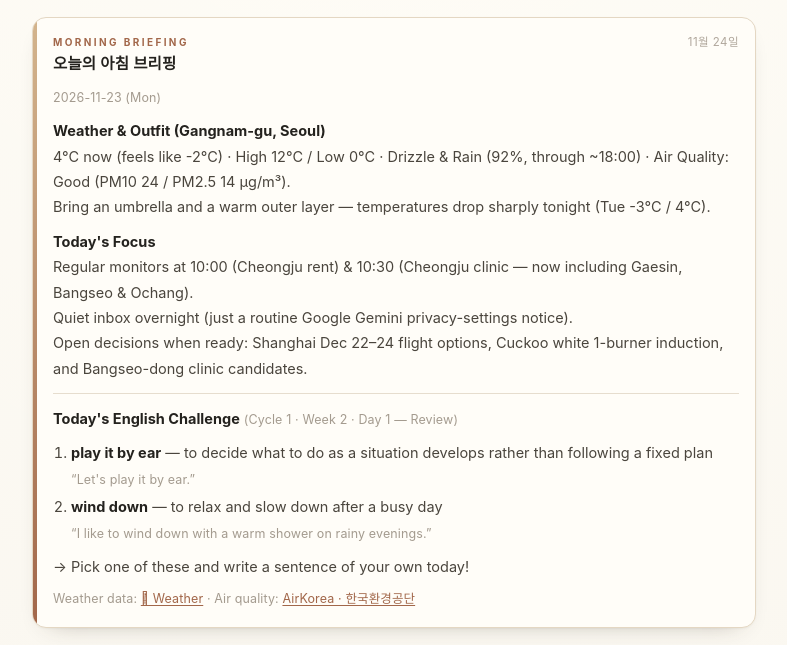
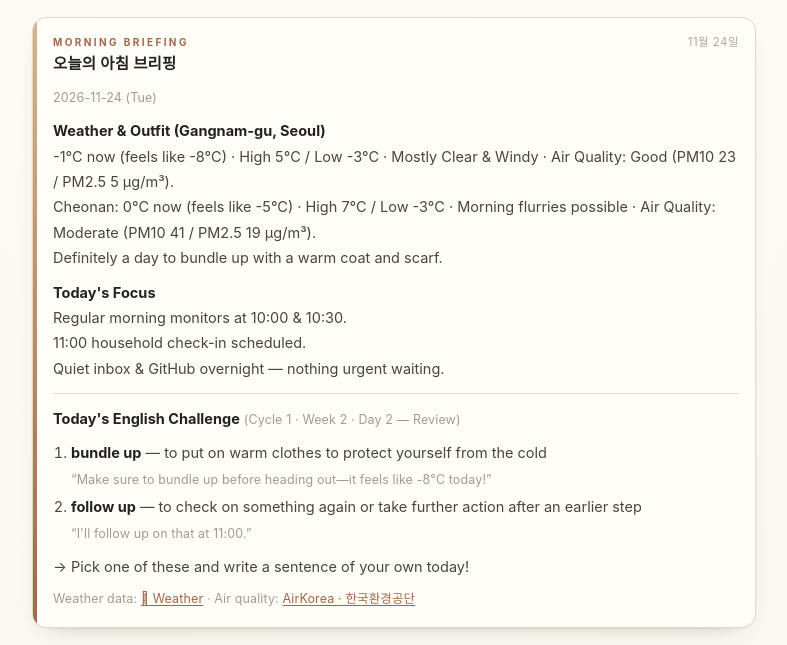
Before and after one commit to irinnnn2-ai/mini-archive, a plain HTML site: page index.html in a window 1280 px wide. Shown: the part 155-800 px from the top of the page, without its empty margins (246-1033 px from the left). Drawn offline with Linux system fonts and the light colour scheme.

Commit message:
Morning briefing for 2026-11-24

```diff
--- a/index.html
+++ b/index.html
@@ -567,19 +567,20 @@
       </div>
       <!-- MORNING_BRIEFING_START -->
       <div class="briefing-body" id="morningBriefing">
-        <p class="briefing-hint">2026-11-23 (Mon)</p>
+        <p class="briefing-hint">2026-11-24 (Tue)</p>
         <p><strong>Weather &amp; Outfit (Gangnam-gu, Seoul)</strong><br>
-        4°C now (feels like -2°C) · High 12°C / Low 0°C · Drizzle &amp; Rain (92%, through ~18:00) · Air Quality: Good (PM10 24 / PM2.5 14 µg/m³).<br>
-        Bring an umbrella and a warm outer layer — temperatures drop sharply tonight (Tue -3°C / 4°C).</p>
+        -1°C now (feels like -8°C) · High 5°C / Low -3°C · Mostly Clear &amp; Windy · Air Quality: Good (PM10 23 / PM2.5 5 µg/m³).<br>
+        Cheonan: 0°C now (feels like -5°C) · High 7°C / Low -3°C · Morning flurries possible · Air Quality: Moderate (PM10 41 / PM2.5 19 µg/m³).<br>
+        Definitely a day to bundle up with a warm coat and scarf.</p>
         <p><strong>Today's Focus</strong><br>
-        Regular monitors at 10:00 (Cheongju rent) &amp; 10:30 (Cheongju clinic — now including Gaesin, Bangseo &amp; Ochang).<br>
-        Quiet inbox overnight (just a routine Google Gemini privacy-settings notice).<br>
-        Open decisions when ready: Shanghai Dec 22–24 flight options, Cuckoo white 1-burner induction, and Bangseo-dong clinic candidates.</p>
+        Regular morning monitors at 10:00 &amp; 10:30.<br>
+        11:00 household check-in scheduled.<br>
+        Quiet inbox &amp; GitHub overnight — nothing urgent waiting.</p>
         <hr>
-        <p><strong>Today's English Challenge</strong> <span class="briefing-hint">(Cycle 1 · Week 2 · Day 1 — Review)</span></p>
+        <p><strong>Today's English Challenge</strong> <span class="briefing-hint">(Cycle 1 · Week 2 · Day 2 — Review)</span></p>
         <ol>
-          <li><strong>play it by ear</strong> — to decide what to do as a situation develops rather than following a fixed plan<br><span class="briefing-hint">&ldquo;Let's play it by ear.&rdquo;</span></li>
-          <li><strong>wind down</strong> — to relax and slow down after a busy day<br><span class="briefing-hint">&ldquo;I like to wind down with a warm shower on rainy evenings.&rdquo;</span></li>
+          <li><strong>bundle up</strong> — to put on warm clothes to protect yourself from the cold<br><span class="briefing-hint">&ldquo;Make sure to bundle up before heading out—it feels like -8°C today!&rdquo;</span></li>
+          <li><strong>follow up</strong> — to check on something again or take further action after an earlier step<br><span class="briefing-hint">&ldquo;I'll follow up on that at 11:00.&rdquo;</span></li>
         </ol>
         <p>→ Pick one of these and write a sentence of your own today!</p>
         <p class="briefing-hint">Weather data: <a href="https://developer.apple.com/weatherkit/data-source-attribution/">&#xF8FF; Weather</a> · Air quality: <a href="https://www.airkorea.or.kr/">AirKorea · 한국환경공단</a></p>
```
